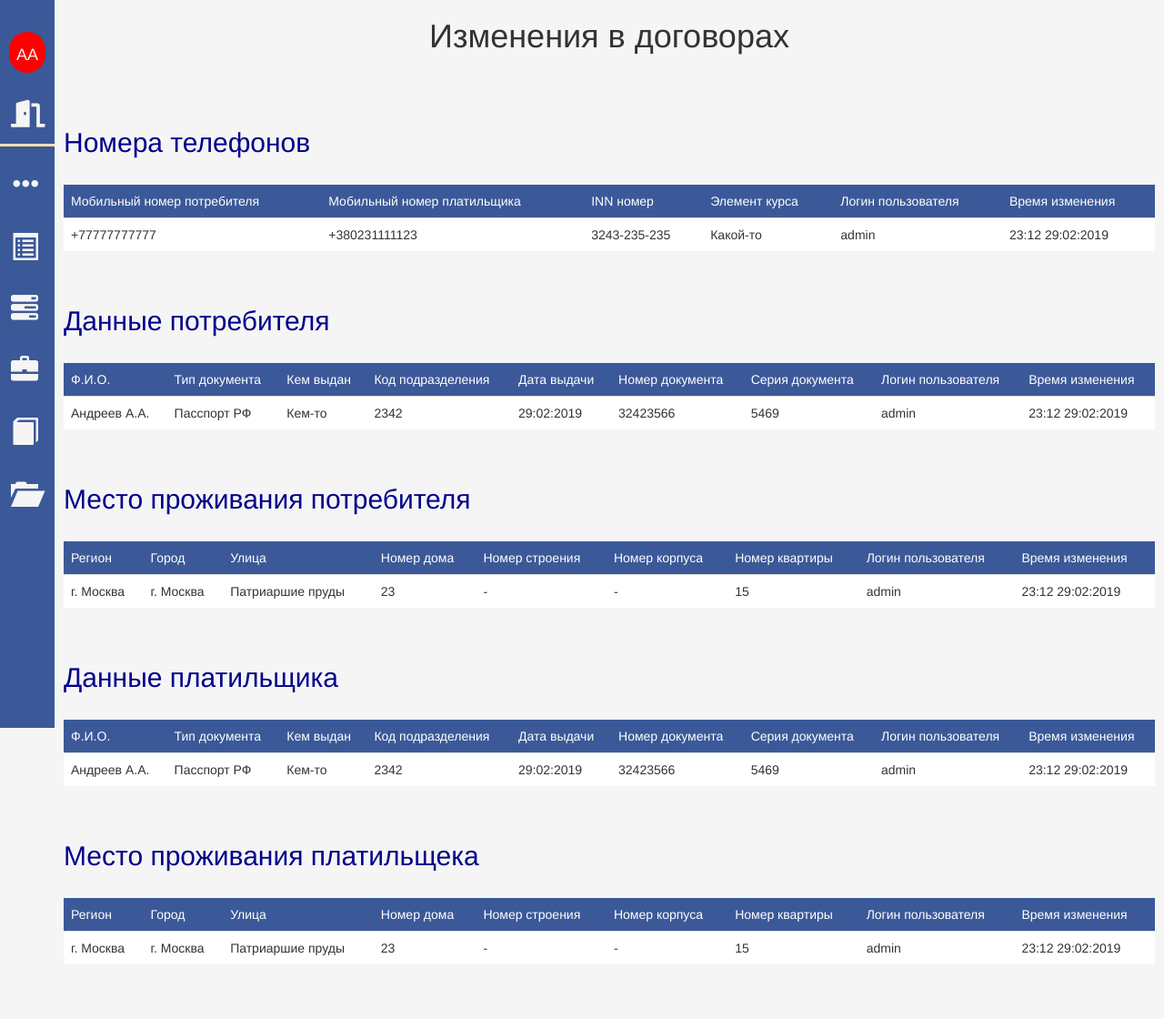
After one commit to nikhovas/cspcapp, a Django app: template templates/contracts_versions.html in a window 1280 px wide. The commit adds this page. Shown: the whole page at 91% size. Run offline with Django 3.2, Linux system fonts and the light colour scheme; the template is opened without the code that fills it, so the values that code supplies are empty; some libraries are stand-ins or nearby versions.

Commit message:
added version table + fixed table on the student_detail_view

```diff
--- a/cspcapp/urls.py
+++ b/cspcapp/urls.py
@@ -14,6 +14,7 @@ urlpatterns = [
     url(r'^accounts/', include('django.contrib.auth.urls')),
     url(r'^courses/$', views.courses_view, name='cspcapp_courses_view'),
     url(r'^teachers/$', views.teachers_view, name='cspcapp_teachers_view'),
+    url(r'^versions/$', views.versions, name='cspcapp_versions'),
     url(r'^', views.students_overview, name='cspcapp_students_overview')
 ]
 
--- a/cspcapp/views.py
+++ b/cspcapp/views.py
@@ -52,8 +52,13 @@ def courses_view(request: WSGIRequest) -> HttpResponse:
 @login_required
 def teachers_view(request: WSGIRequest) -> HttpResponse:
     teachers_info = [(i, CourseElement.objects.filter(course=i)) for i in Course.objects.all()]
+    # Тут нужно изменить на учителей
     return render(request, 'teachers_info_view.html', {})
 
+
+@login_required
+def versions(request: WSGIRequest) -> HttpResponse:
+    return render(request, 'contracts_versions.html', {})
 
 
 def meta_base_view(request):
--- a/templates/base.html
+++ b/templates/base.html
@@ -49,6 +49,11 @@
     <div class="sidebar-element">
         <a href="/teachers/"><span class="glyphicon glyphicon-briefcase"></span></a>
     </div>
+
+    <div class="sidebar-element">
+        <a href="/versions/"><span class="glyphicon glyphicon-book"></span></a>
+    </div>
+
     <div class="sidebar-element">
         <a href="#"><span class="glyphicon glyphicon-folder-open"></span></a>
     </div>
--- /dev/null
+++ b/templates/contracts_versions.html
@@ -0,0 +1,223 @@
+<!DOCTYPE html>
+{% extends "base.html" %}
+{% load static %}
+{% block title %}
+    <title>Изменеия в договорах</title>
+{% endblock %}
+
+
+
+{% block content %}
+    <h1 align="center">Изменения в договорах</h1>
+
+    <div style="margin-top: 80px; margin-bottom: 60px">
+        <h2 style="color: darkblue; margin-bottom: 30px">Номера телефонов</h2>
+
+        <table class="table main-table" style="width: 100%; text-align: left;">
+            <colgroup>
+                <col>
+                <col>
+                <col>
+                <col>
+                <col>
+                <col>
+            </colgroup>
+            <thead>
+                <tr>
+                    <td>Мобильный номер потребителя</td>
+                    <td>Мобильный номер платильщика</td>
+                    <td>INN номер</td>
+                    <td>Элемент курса</td>
+                    <td>Логин пользователя</td>
+                    <td>Время изменения</td>
+                </tr>
+            </thead>
+
+            <tr>
+                <td>+77777777777</td>
+                <td>+380231111123</td>
+                <td>3243-235-235</td>
+                <td>Какой-то</td>
+                <td>admin</td>
+                <td>23:12 29:02:2019</td>
+            </tr>
+        </table>
+    </div>
+
+
+    <div style="margin-bottom: 60px">
+        <h2 style="color: darkblue; margin-bottom: 30px">Данные потребителя</h2>
+
+        <table class="table main-table" style="width: 100%; text-align: left;">
+            <colgroup>
+                <col>
+                <col>
+                <col>
+                <col>
+                <col>
+                <col>
+                <col>
+                <col>
+                <col>
+            </colgroup>
+            <thead>
+                <tr>
+                    <td>Ф.И.О.</td>
+                    <td>Тип документа</td>
+                    <td>Кем выдан</td>
+                    <td>Код подразделения</td>
+                    <td>Дата выдачи</td>
+                    <td>Номер документа</td>
+                    <td>Серия документа</td>
+                    <td>Логин пользователя</td>
+                    <td>Время изменения</td>
+                </tr>
+            </thead>
+
+            <tr>
+                <td>Андреев А.А.</td>
+                <td>Пасспорт РФ</td>
+                <td>Кем-то</td>
+                <td>2342</td>
+                <td>29:02:2019</td>
+                <td>32423566</td>
+                <td>5469</td>
+                <td>admin</td>
+                <td>23:12 29:02:2019</td>
+            </tr>
+        </table>
+    </div>
+
+
+    <div style="margin-bottom: 60px">
+        <h2 style="color: darkblue; margin-bottom: 30px">Место проживания потребителя</h2>
+
+        <table class="table main-table" style="width: 100%; text-align: left;">
+            <colgroup>
+                <col>
+                <col>
+                <col>
+                <col>
+                <col>
+                <col>
+                <col>
+                <col>
+                <col>
+            </colgroup>
+            <thead>
+                <tr>
+                    <td>Регион</td>
+                    <td>Город</td>
+                    <td>Улица</td>
+                    <td>Номер дома</td>
+                    <td>Номер строения</td>
+                    <td>Номер корпуса</td>
+                    <td>Номер квартиры</td>
+                    <td>Логин пользователя</td>
+                    <td>Время изменения</td>
+                </tr>
+            </thead>
+
+            <tr>
+                <td>г. Москва</td>
+                <td>г. Москва</td>
+                <td>Патриаршие пруды</td>
+                <td>23</td>
+                <td>-</td>
+                <td>-</td>
+                <td>15</td>
+                <td>admin</td>
+                <td>23:12 29:02:2019</td>
+            </tr>
+        </table>
+    </div>
+
+    <div style="margin-bottom: 60px">
+        <h2 style="color: darkblue; margin-bottom: 30px">Данные платильщика</h2>
+
+        <table class="table main-table" style="width: 100%; text-align: left;">
+            <colgroup>
+                <col>
+                <col>
+                <col>
+                <col>
+                <col>
+                <col>
+                <col>
+                <col>
+                <col>
+            </colgroup>
+            <thead>
+                <tr>
+                    <td>Ф.И.О.</td>
+                    <td>Тип документа</td>
+                    <td>Кем выдан</td>
+                    <td>Код подразделения</td>
+                    <td>Дата выдачи</td>
+                    <td>Номер документа</td>
+                    <td>Серия документа</td>
+                    <td>Логин пользователя</td>
+                    <td>Время изменения</td>
+                </tr>
+            </thead>
+
+            <tr>
+                <td>Андреев А.А.</td>
+                <td>Пасспорт РФ</td>
+                <td>Кем-то</td>
+                <td>2342</td>
+                <td>29:02:2019</td>
+                <td>32423566</td>
+                <td>5469</td>
+                <td>admin</td>
+                <td>23:12 29:02:2019</td>
+            </tr>
+        </table>
+    </div>
+
+
+    <div style="margin-bottom: 60px">
+        <h2 style="color: darkblue; margin-bottom: 30px">Место проживания платильщека</h2>
+
+        <table class="table main-table" style="width: 100%; text-align: left;">
+            <colgroup>
+                <col>
+                <col>
+                <col>
+                <col>
+                <col>
+                <col>
+                <col>
+                <col>
+                <col>
+            </colgroup>
+            <thead>
+                <tr>
+                    <td>Регион</td>
+                    <td>Город</td>
+                    <td>Улица</td>
+                    <td>Номер дома</td>
+                    <td>Номер строения</td>
+                    <td>Номер корпуса</td>
+                    <td>Номер квартиры</td>
+                    <td>Логин пользователя</td>
+                    <td>Время изменения</td>
+                </tr>
+            </thead>
+
+            <tr>
+                <td>г. Москва</td>
+                <td>г. Москва</td>
+                <td>Патриаршие пруды</td>
+                <td>23</td>
+                <td>-</td>
+                <td>-</td>
+                <td>15</td>
+                <td>admin</td>
+                <td>23:12 29:02:2019</td>
+            </tr>
+        </table>
+    </div>
+
+
+{% endblock %}
--- a/templates/student_detail_view.html
+++ b/templates/student_detail_view.html
@@ -45,7 +45,7 @@
     </h2>
 
     <div style="display: inline-block; width: 100%" >
-                <table class="table main-table" id="first-table" style="height: 150px; width: 100%" border="2">
+                <table class="table main-table" id="first-table" style="height: 100px; width: 100%">
                     <tr style="background: #3b5998; color: #f1f1f1">
                         <td> Фамилия </td>
                         <td> Имя </td>
--- a/templates/teachers_info_view.html
+++ b/templates/teachers_info_view.html
@@ -4,7 +4,6 @@
 {% block title %}
     <title>Список Учителей</title>
 {% endblock %}
-
 
 
 
```
